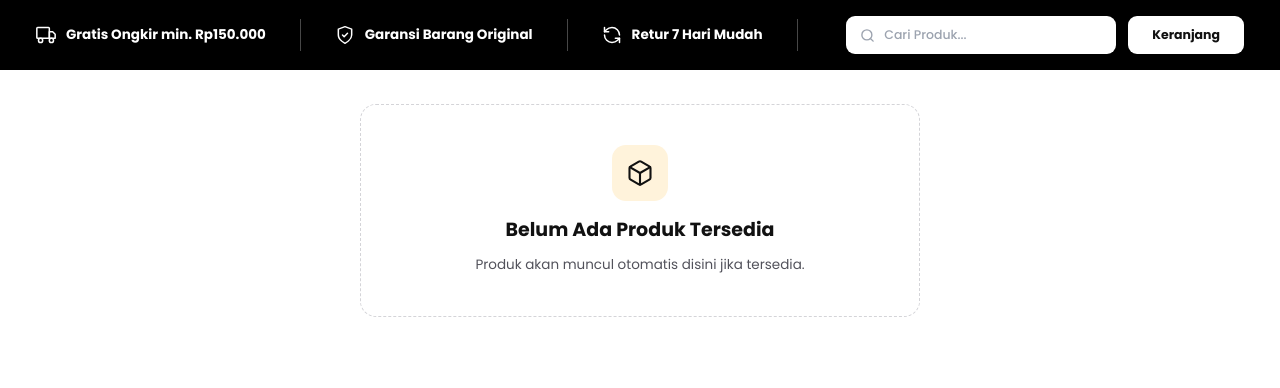
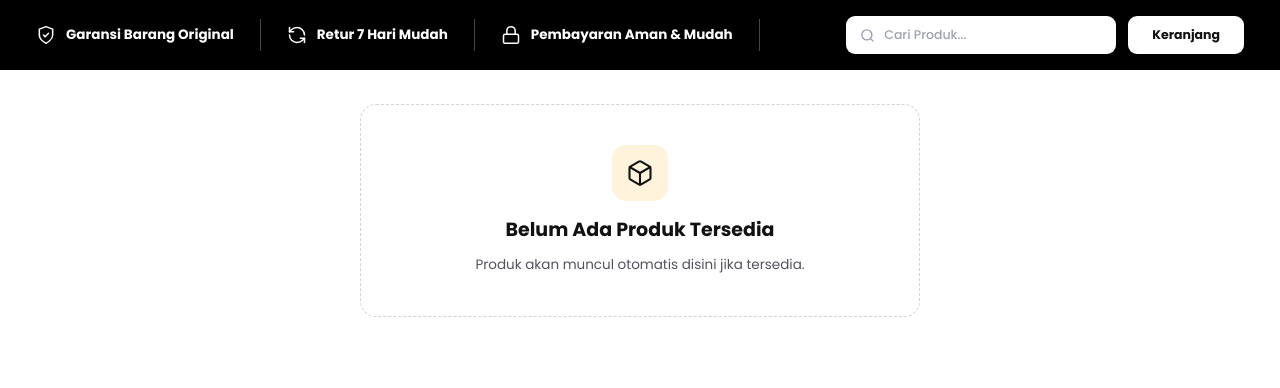
Before and after one commit to qourta260909/Kelompok1_Huntergarage, a Laravel app: page /produk in a window 1280 px wide. Shown: the part 79-467 px from the top of the page. Run offline with Laravel 12, Linux system fonts and the light colour scheme; data that the repository does not hold is empty; style sheets or scripts are compiled from the project's sources.

Commit message:
nambah topbar perk item / ngehapus gratis ongkir

```diff
--- a/app/Providers/AppServiceProvider.php
+++ b/app/Providers/AppServiceProvider.php
@@ -1,6 +1,7 @@
 <?php
 
 namespace App\Providers;
+use Illuminate\Support\Facades\URL;
 
 use Illuminate\Support\ServiceProvider;
 
@@ -19,6 +20,8 @@ class AppServiceProvider extends ServiceProvider
      */
     public function boot(): void
     {
-        //
+        if (str_contains(request()->url(), 'ngrok')) {
+        \Illuminate\Support\Facades\URL::forceScheme('https');
+}
     }
 }
--- a/resources/views/produk.blade.php
+++ b/resources/views/produk.blade.php
@@ -41,7 +41,7 @@
             font-size: 13.5px;
             font-weight: 700;
             color: #ffffff;
-            padding: 6px 34px;
+            padding: 6px 26px;
             border-right: 1px solid rgba(255, 255, 255, 0.28);
             white-space: nowrap;
         }
@@ -1232,16 +1232,6 @@
         <div class="topbar-spacer-inner">
             <ul class="topbar-perks">
                 <li class="topbar-perk-item">
-                    <!-- Truck Icon -->
-                    <svg xmlns="http://www.w3.org/2000/svg" viewBox="0 0 24 24" fill="none" stroke="currentColor" stroke-width="1.8" stroke-linecap="round" stroke-linejoin="round" aria-hidden="true">
-                        <rect x="1" y="3" width="15" height="13" rx="1"></rect>
-                        <polygon points="16 8 20 8 23 11 23 16 16 16 16 8"></polygon>
-                        <circle cx="5.5" cy="18.5" r="2.5"></circle>
-                        <circle cx="18.5" cy="18.5" r="2.5"></circle>
-                    </svg>
-                    <span>Gratis Ongkir min. Rp150.000</span>
-                </li>
-                <li class="topbar-perk-item">
                     <!-- Shield Check Icon -->
                     <svg xmlns="http://www.w3.org/2000/svg" viewBox="0 0 24 24" fill="none" stroke="currentColor" stroke-width="1.8" stroke-linecap="round" stroke-linejoin="round" aria-hidden="true">
                         <path d="M12 22s8-4 8-10V5l-8-3-8 3v7c0 6 8 10 8 10z"></path>
@@ -1258,6 +1248,14 @@
                         <path d="M16 16h5v5"></path>
                     </svg>
                     <span>Retur 7 Hari Mudah</span>
+                </li>
+                <li class="topbar-perk-item">
+                    <!-- Lock / Secure Payment Icon -->
+                    <svg xmlns="http://www.w3.org/2000/svg" viewBox="0 0 24 24" fill="none" stroke="currentColor" stroke-width="1.8" stroke-linecap="round" stroke-linejoin="round" aria-hidden="true">
+                        <rect x="3" y="11" width="18" height="11" rx="2" ry="2"></rect>
+                        <path d="M7 11V7a5 5 0 0 1 10 0v4"></path>
+                    </svg>
+                    <span>Pembayaran Aman &amp; Mudah</span>
                 </li>
             </ul>
 
```
